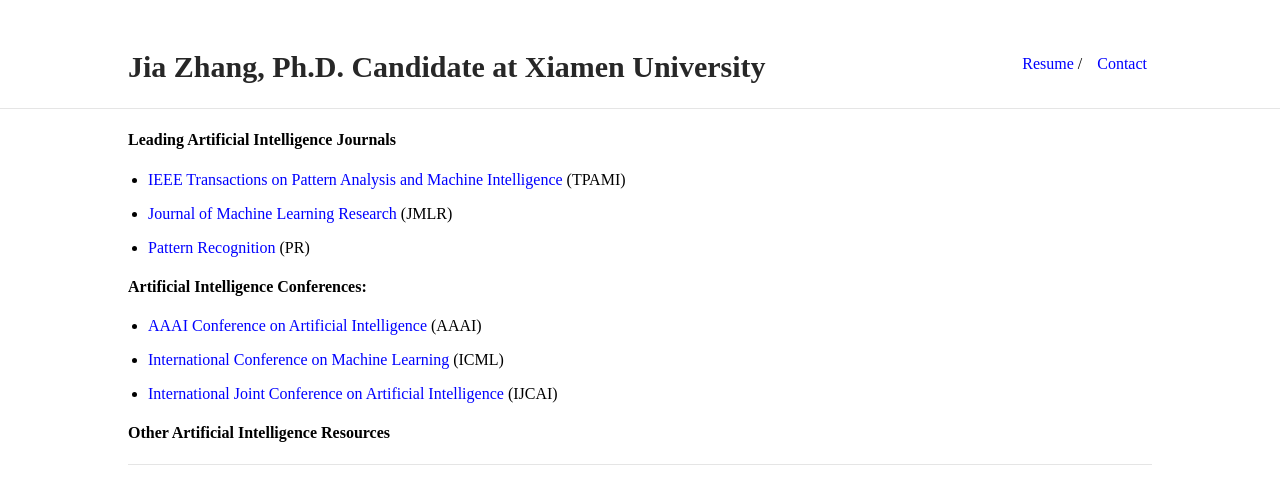
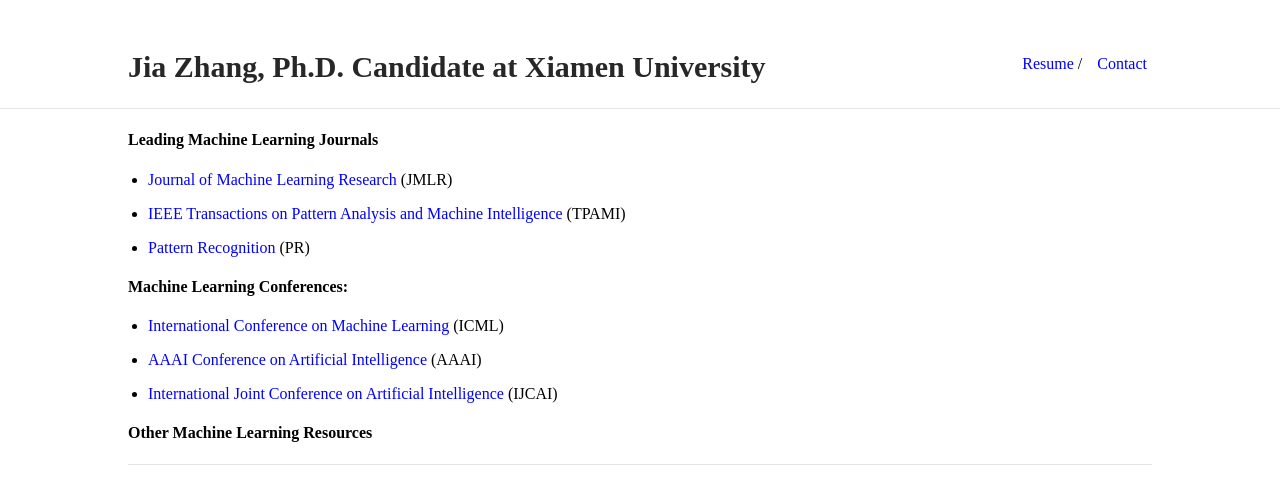
Before and after one commit to jiazhang-ml/jiazhang-ml.github.io, a Jekyll site: the page built from links-ml.md, in a window 1280 px wide, cut to the strip 0-876 px from the top of the page. Shown: the top 504 px of the strip. Built offline with Jekyll 4.4.1, drawn with Linux system fonts in a browser that asks for light colours.

Commit message:
Update links-ml.md

```diff
--- a/links-ml.md
+++ b/links-ml.md
@@ -2,20 +2,20 @@
 layout: default
 is_contact: true
 ---
-#### Leading Artificial Intelligence Journals
+#### Leading Machine Learning Journals
+
+* [Journal of Machine Learning Research](https://dblp.uni-trier.de/db/journals/jmlr/) (JMLR)
 
 * [IEEE Transactions on Pattern Analysis and Machine Intelligence](https://dblp.uni-trier.de/db/journals/pami/) (TPAMI)
 
-* [Journal of Machine Learning Research](https://dblp.uni-trier.de/db/journals/jmlr/) (JMLR)
-
 * [Pattern Recognition](https://dblp.uni-trier.de/db/journals/pr/) (PR)
 
-#### Artificial Intelligence Conferences:
+#### Machine Learning Conferences:
+
+* [International Conference on Machine Learning](https://icml.cc/) (ICML)
 
 * [AAAI Conference on Artificial Intelligence](http://www.aaai.org/Conferences/AAAI/aaai.php) (AAAI)
 
-* [International Conference on Machine Learning](https://icml.cc/) (ICML)
-
 * [International Joint Conference on Artificial Intelligence](https://www.ijcai.org/) (IJCAI)
 
-#### Other Artificial Intelligence Resources
+#### Other Machine Learning Resources
```
